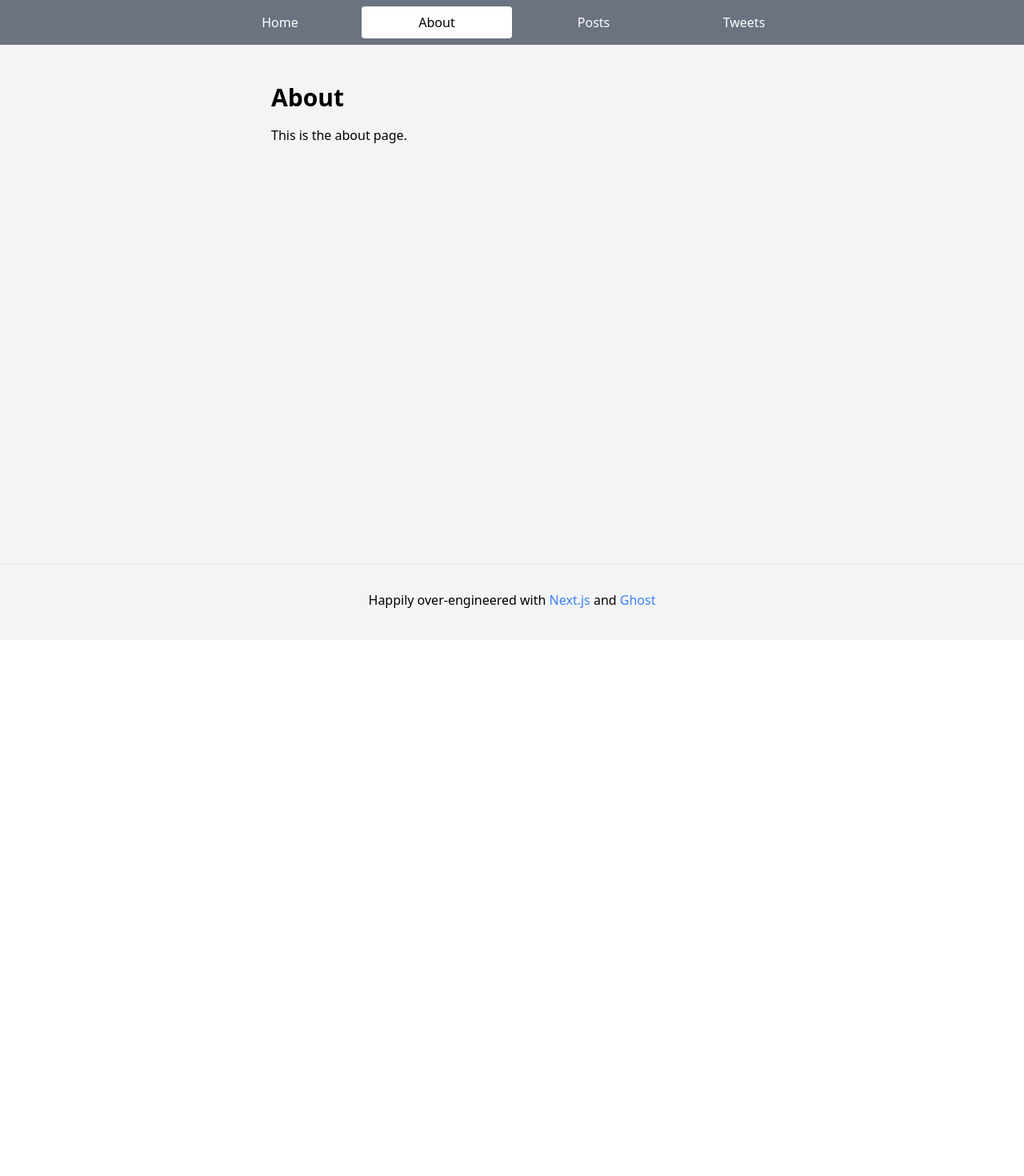
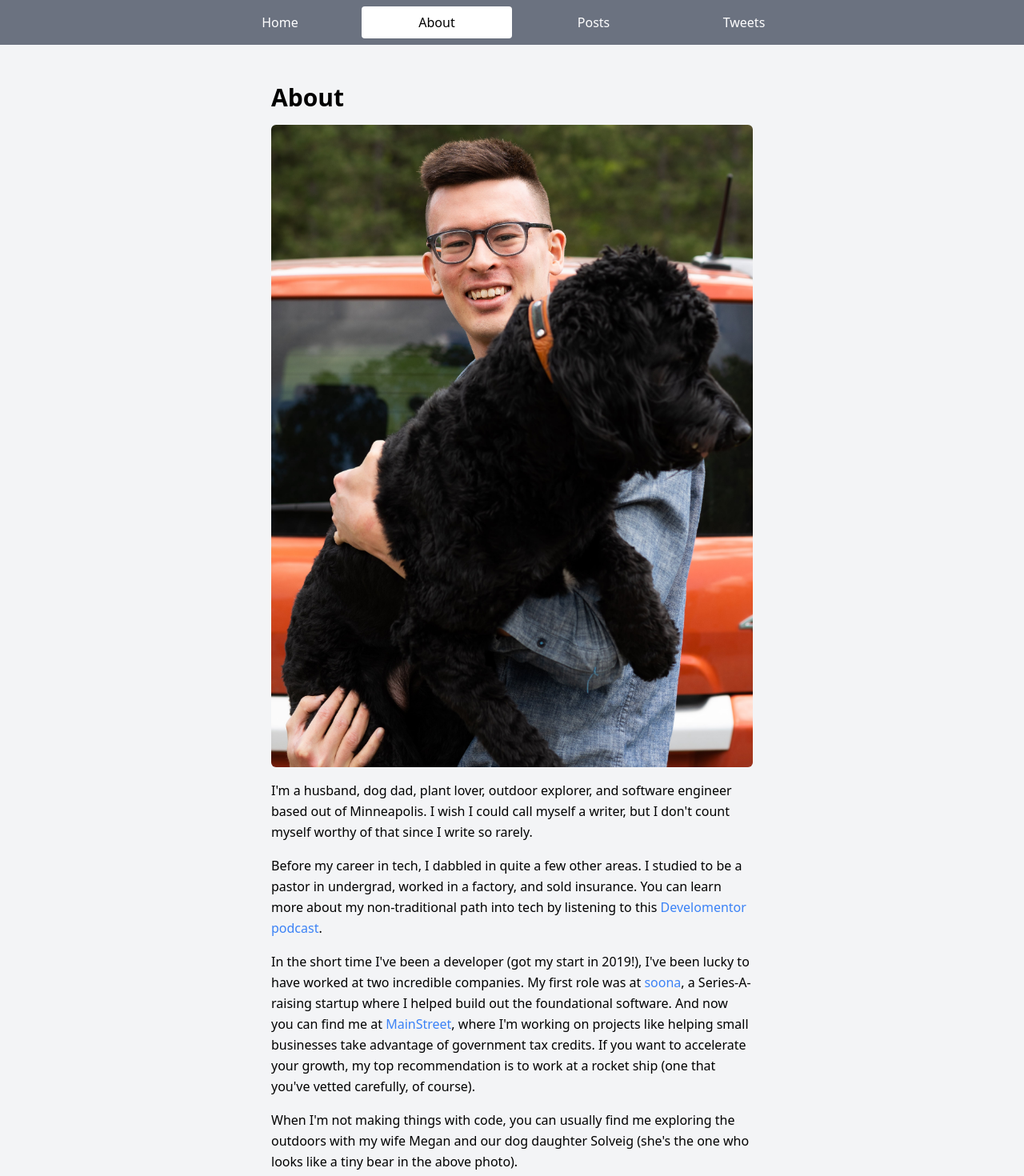
Before and after one commit to jamesctucker/nextjs-ghost-blog, a Next.js app: page /about in a window 1280 px wide. Shown: the top 1470 px of the page at 80% size. Before the commit the page ends 800 px from the top, so only its background shows below. Built offline with nearby package versions, Linux system fonts and the light colour scheme.

Commit message:
Add more substance to About page

```diff
--- a/pages/about.jsx
+++ b/pages/about.jsx
@@ -1,4 +1,7 @@
+/* eslint-disable react/no-unescaped-entities */
 import Head from "next/head";
+import Image from "next/image";
+import profilePic from "../static/images/avatar.jpg";
 
 export default function About() {
   return (
@@ -11,7 +14,47 @@ export default function About() {
         />
       </Head>
       <h1>About</h1>
-      <p>This is the about page.</p>
+      <Image
+        src={profilePic}
+        alt="A headshot of James holding his fluffy dog and standing in front of an orange Honda Element"
+        width={75}
+        height={100}
+        placeholder="blur"
+        layout="responsive"
+        objectFit="cover"
+        className="rounded-md"
+      />
+      <p>
+        I'm a husband, dog dad, plant lover, outdoor explorer, and software
+        engineer based out of Minneapolis. I wish I could call myself a writer,
+        but I don't count myself worthy of that since I write so rarely.
+      </p>
+      <p>
+        Before my career in tech, I dabbled in quite a few other areas. I
+        studied to be a pastor in undergrad, worked in a factory, and sold
+        insurance. You can learn more about my non-traditional path into tech by
+        listening to this{" "}
+        <a href="https://develomentor.com/2020/11/02/james-tucker-theology-major-becomes-software-developer-105/">
+          Develomentor podcast
+        </a>
+        .
+      </p>
+      <p>
+        In the short time I've been a developer (got my start in 2019!), I've
+        been lucky to have worked at two incredible companies. My first role was
+        at <a href="https://soona.co">soona</a>, a Series-A-raising startup
+        where I helped build out the foundational software. And now you can find
+        me at <a href="https://mainstreet.com">MainStreet</a>, where I'm working
+        on projects like helping small businesses take advantage of government
+        tax credits. If you want to accelerate your growth, my top
+        recommendation is to work at a rocket ship (one that you've vetted
+        carefully, of course).
+      </p>
+      <p>
+        When I'm not making things with code, you can usually find me exploring
+        the outdoors with my wife Megan and our dog daughter Solveig (she's the
+        one who looks like a tiny bear in the above photo).
+      </p>
     </div>
   );
 }
--- a/pages/index.js
+++ b/pages/index.js
@@ -62,12 +62,18 @@ export default function Home({ featuredPosts, recentPosts }) {
             Hey, I'm James. Welcome to my online home! I'm a husband, dog dad,
             and software engineer located in Minneapolis.
           </p>
-          <p className="mb-8">
-            I'm currently building out a federal R&D tax credits platform at{" "}
+          <p>
+            I'm currently building out a platform that helps small businesses at{" "}
             <a href="https://mainstreet.com">MainStreet</a>. Previously, I
             helped create the foundational software for{" "}
-            <a href="https://soona.co">soona</a>, another Series A-raising
+            <a href="https://soona.co">soona</a>, another Series-A-raising
             startup.
+          </p>
+          <p>
+            I love building things and sharing what I've learned. And coming
+            from a non-traditional background myself, I'm passionate about
+            helping other get into this space. Some of the things I write about
+            include JavaScript, React, Vue, entrepreneurship, and career growth.
           </p>
           <Link href="/about">
             <a className="bg-blue-500 text-white text-base hover:bg-blue-700 hover:text-white rounded py-2 px-4">
--- a/pages/posts/[slug].js
+++ b/pages/posts/[slug].js
@@ -39,7 +39,12 @@ const PostPage = ({ post }) => {
   useEffect(() => {
     hljs.highlightAll();
   }, []);
-  console.log(post);
+
+  const toBase64 = (str) => {
+    typeof window === "undefined"
+      ? Buffer.from(str).toString("base64")
+      : window.btoa(str);
+  };
 
   return (
     <>
@@ -64,6 +69,8 @@ const PostPage = ({ post }) => {
             alt="Article's feature image"
             width={500}
             height={300}
+            layout="responsive"
+            objectFit="cover"
           />
         )}
         <h1 className="text-3xl font-semibold">{post.title}</h1>
```
Also changed, not shown: lib/helpers/imagePlaceholder.js (added, +13 -0 lines), static/images/avatar.jpg (added).
